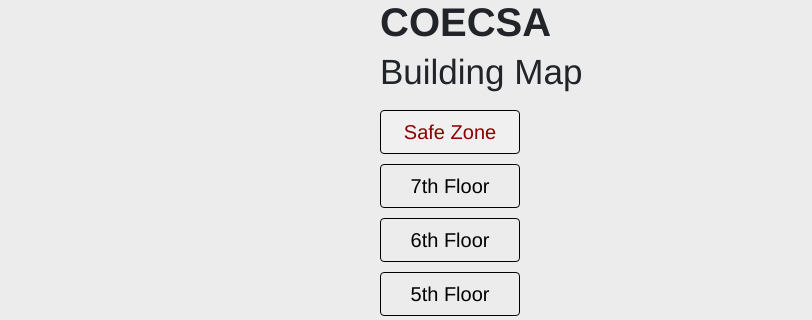
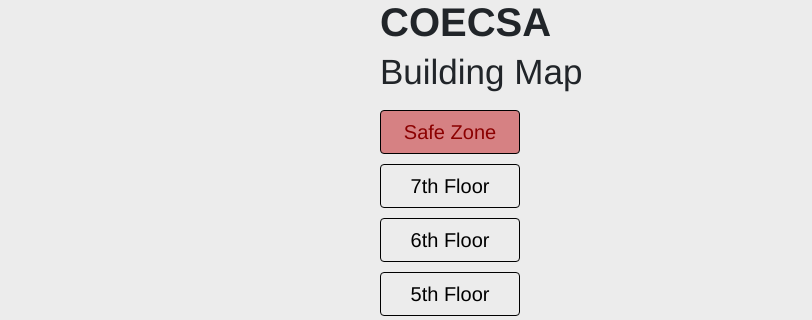
Before and after one commit to Jormiee/mapa-alerto, a plain HTML site: page index.html in a window 1280 px wide. In both pictures the pointer is over the link 918 px from the left and 1520 px from the top of the page. Shown: the part 1388-1708 px from the top of the page, 468-1280 px from the left. Drawn offline with nearby package versions, Linux system fonts and the light colour scheme.

Commit message:
Updated Map-Alert

```diff
--- a/style.css
+++ b/style.css
@@ -38,7 +38,7 @@ body {
 }
 
 .floor-list a:hover {
-  background-color: #f0f0f0;
+  background-color: #d68183;
 }
 
 
```
